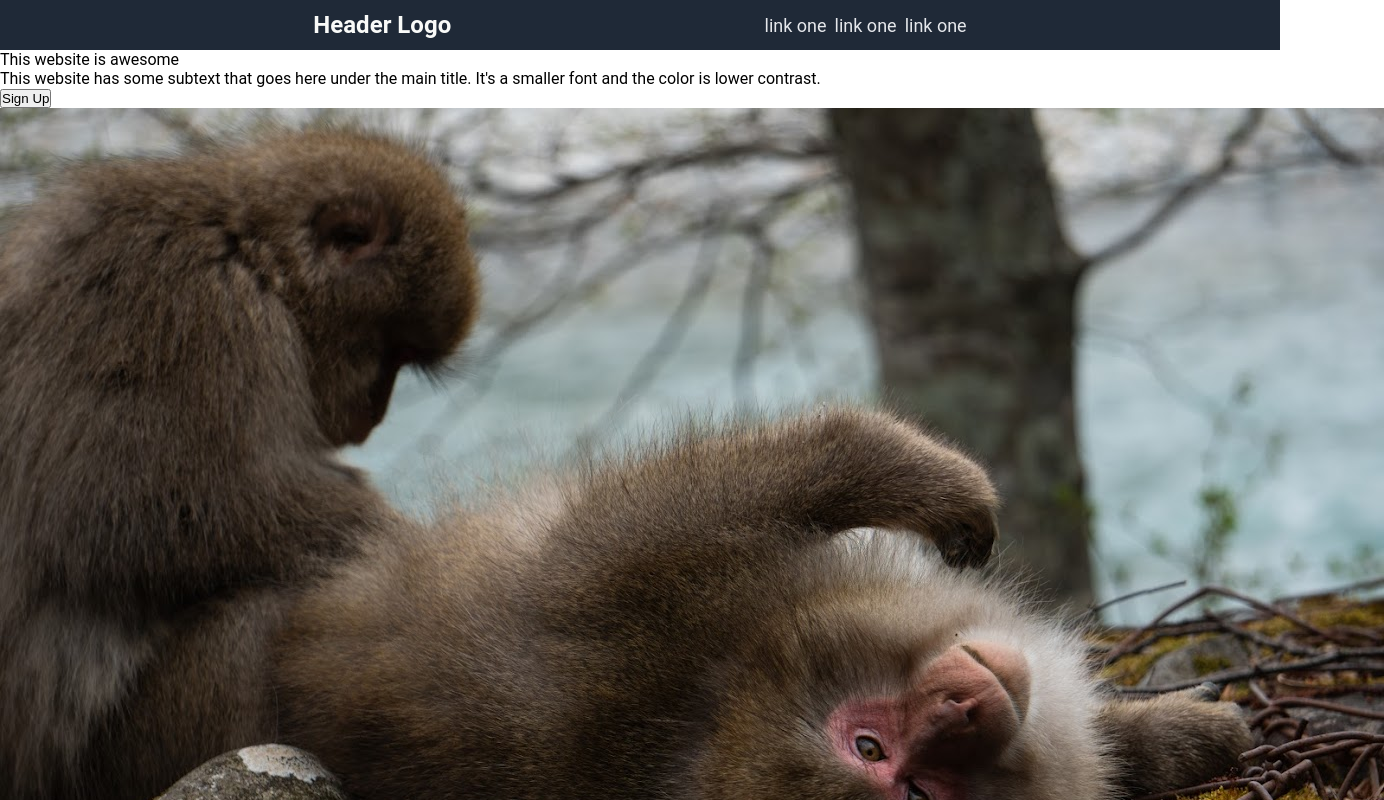
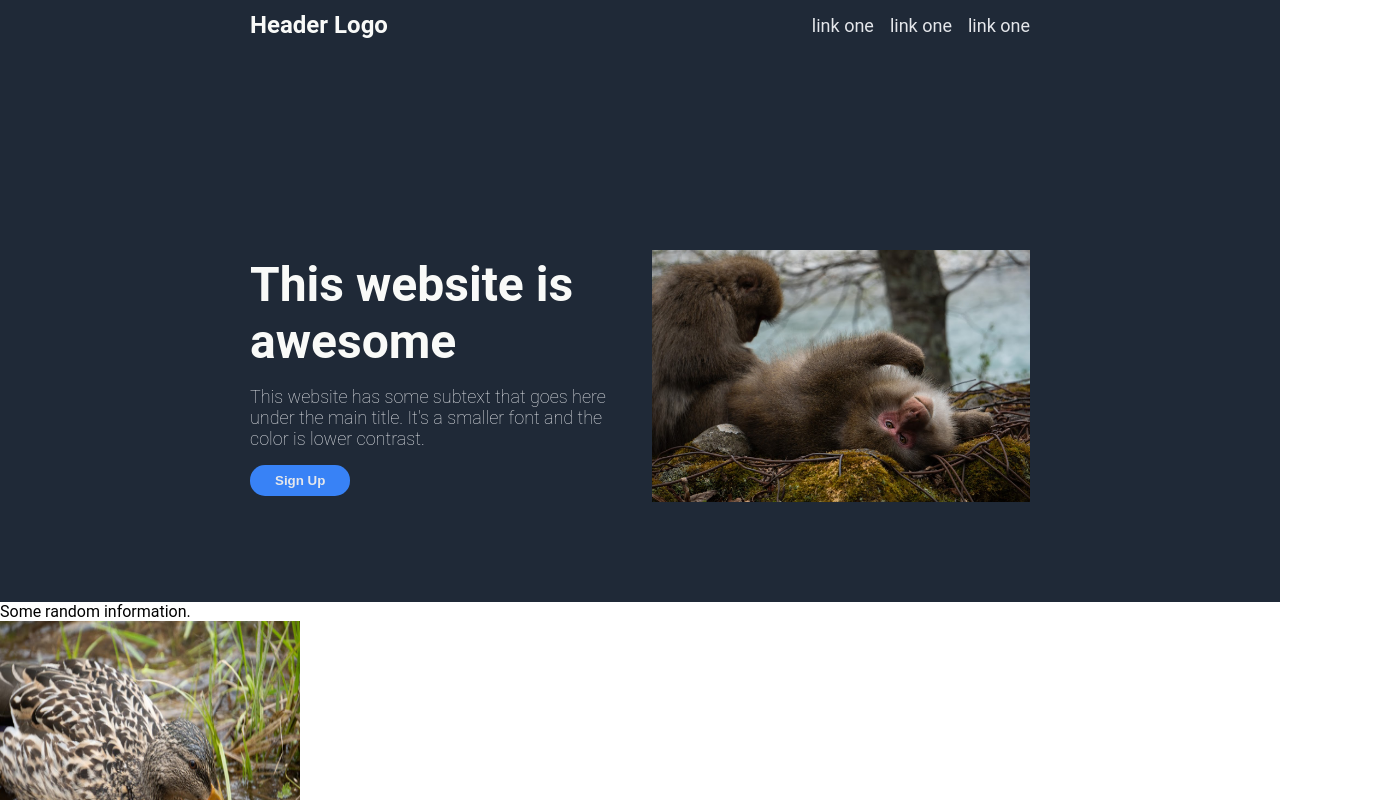
Before and after one commit to daniellonsdale/odin-landing-page, a plain HTML site: page index.html in a window 1280 px wide. Shown: the top 800 px of the page, 1384 px wide, since content can reach past the window. Drawn offline with Linux system fonts and the light colour scheme.

Commit message:
Create hero css

```diff
--- a/index.html
+++ b/index.html
@@ -19,11 +19,11 @@
 
 <div class="hero">
     <div class="hero-left">
-        <div class="hero-main-tet">This website is awesome</div>
+        <div class="hero-main-text">This website is awesome</div>
         <div class="hero-sub-text">This website has some subtext that goes here under the main title. It's a smaller font and the color is lower contrast.</div>
-        <button class="signup-button">Sign Up</button>
+        <button type="button" class="signup-button" href="#">Sign Up</button>
     </div>
-    <img src="images/grooming-monkeys1.jpg" class="hero-image" alt="One Japanese monkey grooming another" width="1384" height="923">
+    <img src="images/grooming-monkeys1.jpg" class="hero-image" alt="One Japanese monkey grooming another">
 </div>
 
 <div class="random-information">
--- a/style.css
+++ b/style.css
@@ -10,11 +10,17 @@ body{
     font-family: "Roboto", sans-serif;
 }
 
+a{
+    text-decoration: none;
+}
+
+/* Header css */
+
 .header{
     margin-bottom: auto;
     background-color: #1F2937;
     display: flex;
-    justify-content: space-evenly;
+    /* justify-content: space-evenly; */
     height: 50px;
     align-items: center;
 }
@@ -23,16 +29,67 @@ body{
     color: #F9FAF8;
     font-size: 24px;
     font-weight: 600;
+    margin-left: 250px;
+    margin-right: auto;
 }
 
 .header ul{
     list-style-type: none;
     display: flex;
-    gap: 8px;
+    gap: 16px;
+    margin-right: 250px;
+    margin-left: auto;
 }
 
 .header a{
-    text-decoration: none;
     font-size: 18px;
     color: #E5E7EB;
 }
+
+/* Hero css */
+
+.hero{
+    background-color: #1F2937;
+    display: flex;
+    align-items: center;
+    padding-top: 200px;
+    gap: 24px;
+    padding-bottom: 100px;
+    /* justify-content: space-evenly; */
+}
+
+.hero img{
+    flex: 1 1 auto;
+    width: 100px;
+    margin-right: 250px;
+}
+
+.hero .hero-left{
+    flex: 1 1 100px;
+    margin-left: 250px;
+    display: flex;
+    flex-direction: column;
+    gap: 16px;
+    align-items: flex-start;
+}
+
+.hero-main-text{
+    font-size: 48px;
+    color: #F9FAF8;
+    font-weight: 700;
+}
+
+.hero-sub-text{
+    font-size: 18px;
+    color: #E5E7EB;
+    font-weight: 200;
+}
+
+.hero button{
+    background-color: #3882F6;
+    color: #E5E7EB;
+    border-radius: 15px;
+    padding: 8px 25px;
+    font-weight: 600;
+    border: none;
+}
```
